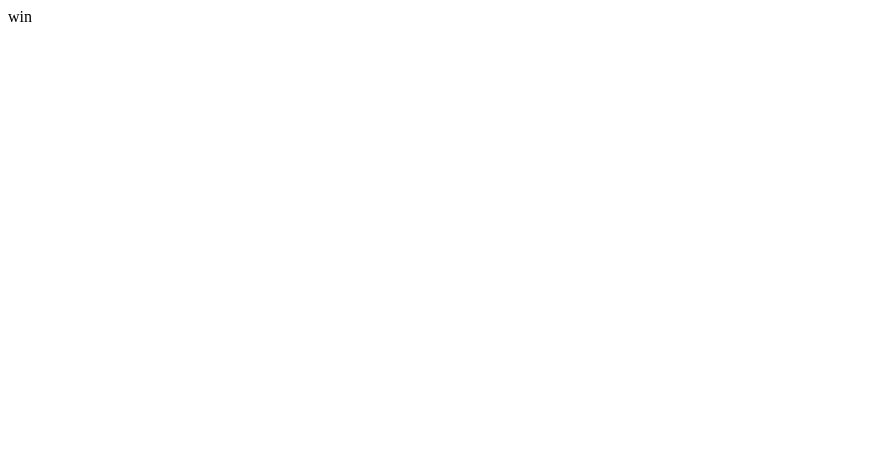
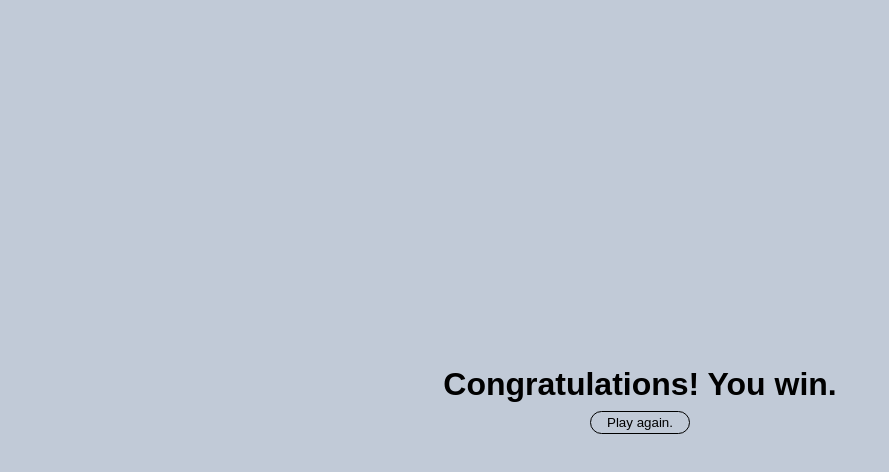
Before and after one commit to applepie7864/2048, a plain HTML site: page win.html in a window 1280 px wide. Shown: the whole page, without its empty margins (0-889 px from the left). Drawn offline with Linux system fonts and the light colour scheme.

Commit message:
extra styles added

```diff
--- a/styles.css
+++ b/styles.css
@@ -98,3 +98,20 @@
     background: rgb(153, 152, 213);
     color: rgb(7, 8, 34);
 }
+
+.win-container, .lose-container {
+    width: 100vw;
+    height: 100vh;
+    display: flex;
+    align-items: center;
+    justify-content: center;
+    flex-direction: column;
+}
+
+button {
+    padding: 0.2rem 1rem;
+    font-weight: 500;
+    border-radius: 1rem;
+    margin-top: 0.5rem;
+    border: 1px solid black;
+}
--- a/win.html
+++ b/win.html
@@ -4,9 +4,13 @@
     <meta charset="UTF-8">
     <meta http-equiv="X-UA-Compatible" content="IE=edge">
     <meta name="viewport" content="width=device-width, initial-scale=1.0">
-    <title>Congratulations! You win.</title>
+    <title>W</title>
+    <link rel="stylesheet" href="./styles.css">
 </head>
 <body>
-    win
+    <div class="win-container">
+        <h1 class="win">Congratulations! You win.</h1>
+        <a href="./index.html"><button>Play again.</button></a>
+    </div>
 </body>
 </html>
```
Also changed, not shown: lose.html (+6 -2 lines).
